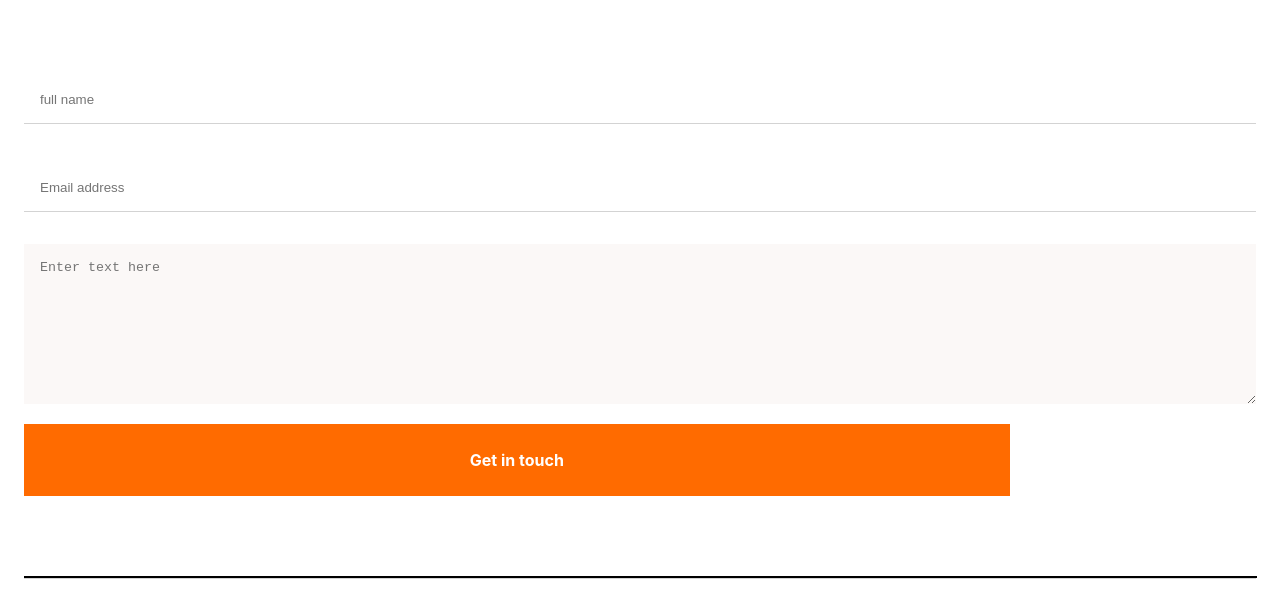
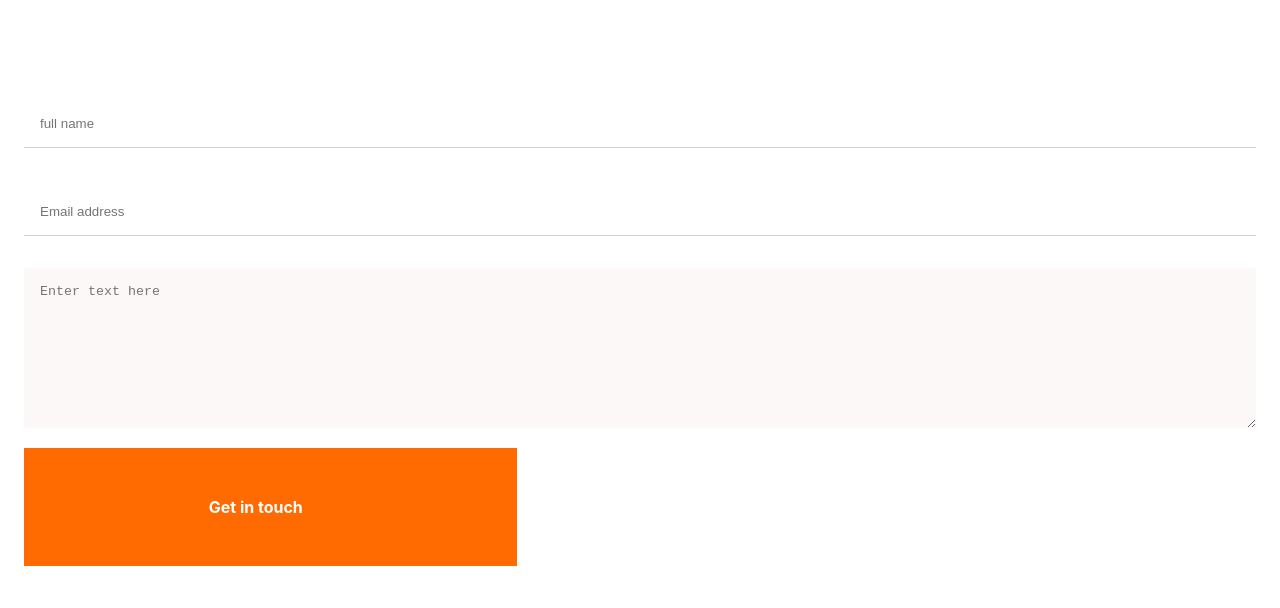
Before and after one commit to Abbas-Aljuaifari/code-pair-programing, a plain HTML site: page index.html in a window 1280 px wide. Shown: the part 5699-6307 px from the top of the page. Drawn offline with Linux system fonts and the light colour scheme.

Commit message:
add changes on the the css

```diff
--- a/index.html
+++ b/index.html
@@ -275,6 +275,7 @@ don’t hesitate to contact me.
         </div>
     </section>
     <!-- contact section-->
+
     <section class="contact-section">
         <h2>
             I'm always interested in hearing about new projects, so if you'd like to chat please get in touch.
@@ -310,13 +311,10 @@ don’t hesitate to contact me.
               placeholder="Enter text here"
             ></textarea>
             </fieldset>
-            <!-- <input class="submit-btn" type="submit" id="submit" name="submit" value="Get in touch"/> -->
-            <button type="submit" class="submit-btn">Get in touch</button>
+
+            <button type="submit" class="submit-btn btn">Get in touch</button>
         </form>
-        <svg alt="horizental line" class="contac-separator" width="795" height="2" viewBox="0 0 795 2" fill="none"
-        xmlns="http://www.w3.org/2000/svg">
-        <path d="M794.5 1.00007L0.5 1" stroke="#FFF" /></svg>
-         <!--Footer-->
+      </section>
       <footer id="form-icons">
         <ul class="form-media-icons">
             <li>
@@ -336,6 +334,5 @@ don’t hesitate to contact me.
             </li>
         </ul>
     </footer>
-      </section>
 </body>
 </html>
--- a/style.css
+++ b/style.css
@@ -408,7 +408,7 @@ ul {
   width: 100%;
   justify-content: center;
   background: white;
-  padding: 0 24px;
+  padding: 24px;
   flex-direction: column;
 }
 
@@ -449,15 +449,31 @@ ul {
 }
 
 .submit-btn {
-  width: 80%;
-  height: 9vh;
+  width: 40%;
   background: var(--font-orange);
-  padding: 1vh;
+  padding: 4%;
   color: var(--font-white);
   font-size: 1em;
   border: none;
   font-family: var(--font-inter);
   font-weight: 700;
+  padding-left: 20px;
+}
+
+.submit-btn:hover {
+  background: #fff5e1;
+  border: 1px solid var(--font-orange);
+  color: var(--font-orange);
+}
+
+.submit-btn:active {
+  background: #e05304;
+  color: var(--font-white);
+}
+
+.submit-btn:disabled {
+  background: #f4f1f0;
+  color: #5b5957;
 }
 
 footer ul{
@@ -470,7 +486,7 @@ footer ul{
   width: 100%;
   justify-content: center;
   align-items: center;
-  border-top: 0.5px solid lightgray;
+  border-top: 1px solid #DFE1E6;
   padding-top: 4vh;
   padding-bottom: 4vh;
   color: #505f79;
@@ -483,25 +499,3 @@ footer ul{
   width: calc(100% - 0px / 2 + 0.5px);
   border: 1px solid var(--font-black);
 }
-
-
-
-
-
-
-
-
-
-
-
-
-
-
-
-
-/* ========= Minimum desktop screen size ========= */
-@media screen and (width >= 768px) {
-  .menu-box {
-    display: none;
-  }
-}
```
Lines whose indentation alone changed are shown as unchanged.
